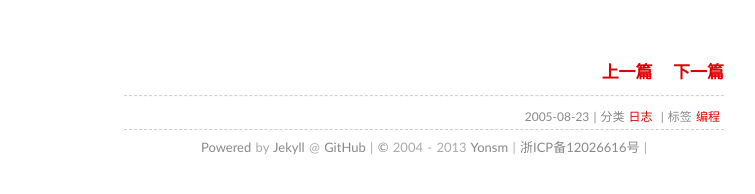
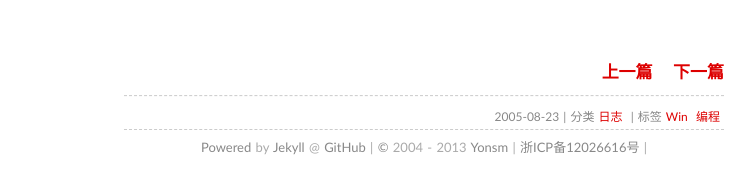
Before and after one commit to Yonsm/Yonsm.github.io, a Jekyll site: the page built from _posts/2005-08-23-classxp.md, in a window 1280 px wide. Shown: the part 647-841 px from the top of the page, without its empty margins (216-971 px from the left). Built offline with Jekyll 4.4.1, drawn with Linux system fonts in a browser that asks for light colours; some web fonts are replaced; Markdown is read by kramdown in place of the engine named in the settings; comment, search, counter and statistics services are not loaded.

Commit message:
标签优化

```diff
--- a/_posts/2005-08-23-classxp.md
+++ b/_posts/2005-08-23-classxp.md
@@ -4,8 +4,7 @@ layout: post
 title: ClassXP 1.2 进展及界面预览
 thread: 26
 categories: 日志
-tags:
-- 编程
+tags: Win 编程
 ---
 
 ClassXP 是一个轻量级的 UI 引擎，应用程序只需要调用一个函数，即可使用 ClassXP 所提供的界面风格。
```
Also changed, not shown: _posts/2006-01-14-host-transfer-and-update-bo-blog.md (+1 -2 lines).
